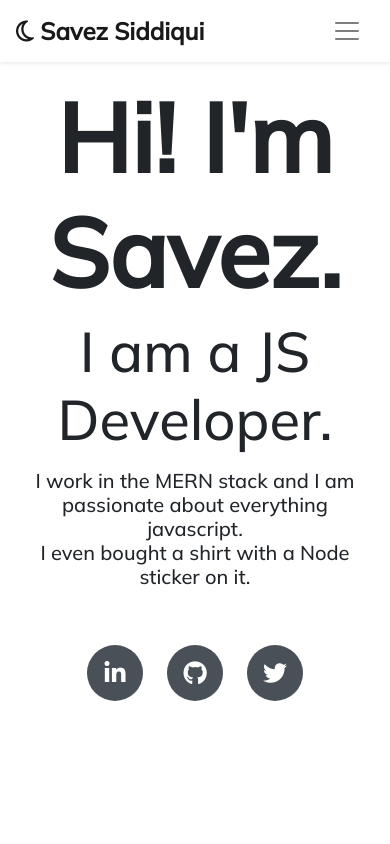
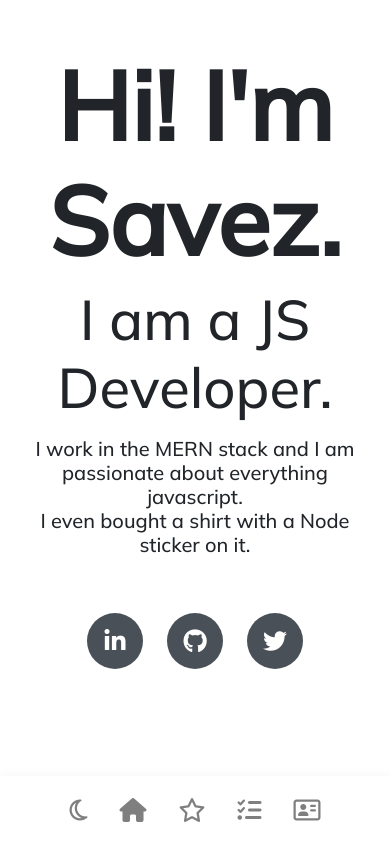
Before and after one commit to savezsiddiqui/portfolio, a React (Create React App) app: page / in a window 390 px wide. Built offline with nearby package versions, Linux system fonts and the light colour scheme; a web font is replaced by a local one.

Commit message:
added bottom nav

```diff
--- a/src/App.css
+++ b/src/App.css
@@ -1,10 +1,10 @@
 @import url("https://fonts.googleapis.com/css2?family=Mulish:ital,wght@0,500;1,900&display=swap");
 @import url("https://fonts.googleapis.com/css2?family=Patrick+Hand+SC&display=swap");
 
-.container {
+/* .container {
   padding-top: 2rem;
   min-height: 100vh;
-}
+} */
 
 #root {
   font-family: "Mulish";
@@ -28,11 +28,6 @@
 .navbar-brand {
   font-weight: bolder;
   font-size: 1.5rem;
-}
-
-.navbar-toggler {
-  border: none !important;
-  outline: none !important;
 }
 
 .display-6 {
--- a/src/App.js
+++ b/src/App.js
@@ -1,10 +1,11 @@
 import React, { useState, useEffect } from 'react';
-import Header from './components/Header';
+import TopNav from './components/TopNav';
 import Home from './components/Home';
 import About from './components/About';
 import Projects from './components/Projects';
 import Experience from './components/Experience';
 import { HashRouter, Route, Switch } from 'react-router-dom';
+import BottomNav from './components/BottomNav';
 import './App.css';
 
 const initialState = () => {
@@ -23,7 +24,9 @@ const App = () => {
   return (
     <div className={darkMode ? 'dark-mode' : 'light-mode'}>
       <HashRouter>
-        <Header darkMode={darkMode} set={set} />
+        <div className='d-none d-sm-block' style={{ padding: '2rem' }}>
+          <TopNav darkMode={darkMode} set={set} />
+        </div>
         <Switch>
           <Route exact path='/home' component={Home} />
           <Route exact path='/about' component={About} />
@@ -31,6 +34,9 @@ const App = () => {
           <Route exact path='/experience' component={Experience} />
           <Route exact path='/' component={Home} />
         </Switch>
+        <div className='d-sm-none' style={{ padding: '2rem' }}>
+          <BottomNav darkMode={darkMode} set={set} />
+        </div>
       </HashRouter>
     </div>
   )
--- /dev/null
+++ b/src/components/BottomNav.js
@@ -0,0 +1,21 @@
+import React from 'react';
+import { Navbar, Nav } from 'react-bootstrap';
+import { Link } from 'react-router-dom';
+
+const BottomNav = ({ darkMode, set }) => {
+    return (
+        <Navbar className='fixed-bottom justify-content-center shadow' variant={darkMode ? 'dark' : 'light'}>
+            <Nav>
+                <Link className='nav-link mx-2'>
+                    <i onClick={() => { set(!darkMode) }} className={darkMode ? "far fa-sun" : "far fa-moon"}></i>{' '}
+                </Link>
+                <Link className='nav-link mx-2' to='/home'><i className="fas fa-home"></i>{' '}</Link>
+                <Link className='nav-link mx-2' to='/experience'><i className="far fa-star"></i>{' '}</Link>
+                <Link className='nav-link mx-2' to='/projects'><i className="fas fa-tasks"></i>{' '}</Link>
+                <Link className='nav-link mx-2' to='/about'><i className="far fa-address-card"></i>{' '}</Link>
+            </Nav>
+        </Navbar>
+    )
+}
+
+export default BottomNav;
--- a/src/components/Header.js
+++ /dev/null
@@ -1,28 +0,0 @@
-import React, { useState } from 'react';
-import { Navbar, Nav } from 'react-bootstrap';
-import { Link } from 'react-router-dom';
-
-const Header = ({ darkMode, set }) => {
-
-    const [expand, setExpand] = useState(false);
-
-    return (
-        <Navbar className='fixed-top shadow-sm' expand='md' variant={darkMode ? 'dark' : 'light'} expanded={expand} onToggle={() => setExpand(!expand)}>
-            <Navbar.Brand onClick={() => { set(!darkMode) }}>
-                <i className={darkMode ? "far fa-sun" : "far fa-moon"}></i>{' '}
-                Savez Siddiqui
-            </Navbar.Brand>
-            <Navbar.Toggle/>
-            <Navbar.Collapse>
-                <Nav className="ml-auto">
-                    <Link className='nav-link' onClick={() => setExpand(false)} to='/home'><i className="fas fa-home"></i>{' '}Home</Link>
-                    <Link className='nav-link' onClick={() => setExpand(false)} to='/experience'><i className="far fa-star"></i>{' '}Experience</Link>
-                    <Link className='nav-link' onClick={() => setExpand(false)} to='/projects'><i className="fas fa-tasks"></i>{' '}Projects</Link>
-                    <Link className='nav-link' onClick={() => setExpand(false)} to='/about'><i className="far fa-address-card"></i>{' '}About</Link>
-                </Nav>
-            </Navbar.Collapse>
-        </Navbar>
-    )
-}
-
-export default Header;
--- /dev/null
+++ b/src/components/TopNav.js
@@ -0,0 +1,22 @@
+import React from 'react';
+import { Navbar, Nav } from 'react-bootstrap';
+import { Link } from 'react-router-dom';
+
+const TopNav = ({ darkMode, set }) => {
+    return (
+        <Navbar className='fixed-top shadow-sm' variant={darkMode ? 'dark' : 'light'}>
+            <Navbar.Brand onClick={() => { set(!darkMode) }}>
+                <i className={darkMode ? "far fa-sun" : "far fa-moon"}></i>{' '}
+                Savez Siddiqui
+            </Navbar.Brand>
+            <Nav className="ml-auto">
+                <Link className='nav-link' to='/home'><i className="fas fa-home"></i>{' '}Home</Link>
+                <Link className='nav-link' to='/experience'><i className="far fa-star"></i>{' '}Experience</Link>
+                <Link className='nav-link' to='/projects'><i className="fas fa-tasks"></i>{' '}Projects</Link>
+                <Link className='nav-link' to='/about'><i className="far fa-address-card"></i>{' '}About</Link>
+            </Nav>
+        </Navbar>
+    )
+}
+
+export default TopNav;
```
